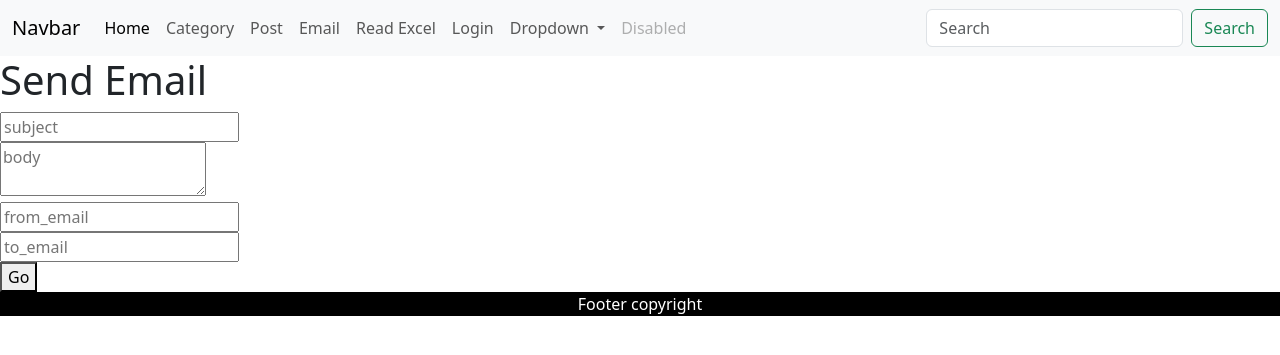
After one commit to songlei1979/simpleblog_24s1, a Django app: page /send_email_out/ in a window 1280 px wide. The commit adds this page. Shown: the top 355 px of the page. Run offline with Django 4.2, Linux system fonts and the light colour scheme.

Commit message:
all finished

```diff
--- a/blog/templates/base.html
+++ b/blog/templates/base.html
@@ -31,6 +31,14 @@
                 </li>
                 <li class="nav-item">
                     <a class="nav-link" aria-current="page" href="{% url "show_all_posts" %}">Post</a>
+                </li>
+            <li class="nav-item">
+                    <a class="nav-link" aria-current="page"
+                       href="{% url "send_email_out" %}">Email</a>
+                </li>
+            <li class="nav-item">
+                    <a class="nav-link" aria-current="page"
+                       href="{% url "read_excel" %}">Read Excel</a>
                 </li>
                 {% if user.is_authenticated %}
                     {% if user.profile %}
--- /dev/null
+++ b/blog/templates/send_email_out.html
@@ -0,0 +1,13 @@
+{% extends "base.html" %}
+{% block title %}Send Email{% endblock %}
+{% block content %}
+<h1>Send Email</h1>
+    <form method="post" action="{% url 'send_email_out' %}">
+        {% csrf_token %}
+        <input type="text" name="subject" placeholder="subject"><br>
+    <textarea name="body" placeholder="body"></textarea><br>
+    <input type="email" name="from_email" placeholder="from_email"><br>
+    <input type="email" name="to_email" placeholder="to_email"><br>
+    <button>Go</button>
+    </form>
+{% endblock %}
--- a/blog/urls.py
+++ b/blog/urls.py
@@ -19,4 +19,6 @@ urlpatterns = [
     path('create_profile/', views.create_profile, name='create_profile'),
     path('update_profile/<int:pk>/', views.ProfileUpdateView.as_view(), name='update_profile'),
     path('show_profile/<int:pk>/', views.ProfileDetailView.as_view(), name='show_profile'),
+    path('send_email_out/', views.send_email_out, name='send_email_out'),
+    path('read_excel/', views.read_excel, name='read_excel'),
 ]
--- a/blog/views.py
+++ b/blog/views.py
@@ -1,4 +1,6 @@
+import pandas
 from django.contrib.auth.models import User
+from django.core.mail import send_mail
 from django.shortcuts import render, redirect
 from django.urls import reverse_lazy
 from django.views.generic import ListView, DetailView, UpdateView
@@ -134,4 +136,63 @@ def sum_numbers(request):
     num1 = int(request.POST['num1'])
     num2 = int(request.POST['num2'])
     result = num1 + num2
-    return render(request, 'sum_numbers.html', {'result': result}
+    return render(request, 'sum_numbers.html', {'result': result})
+
+
+def send_email_out(request):
+    if request.method == 'POST':
+        subject = request.POST['subject']
+        body = request.POST['body']
+        from_email = request.POST['from_email']
+        to_email = request.POST['to_email']
+        send_mail(subject, body, from_email, [to_email])
+    return render(request, 'send_email_out.html')
+
+
+def read_excel(request):
+    if request.method == 'POST':
+        excel_file = request.FILES['excel_file']
+        worksheet = pandas.read_excel(excel_file)
+        data = pandas.DataFrame(worksheet, columns=[
+            "Username", "DOB", "Firstname", "Lastname",
+            "email", "Address", "Phone", "Youtube"
+        ])
+        usernames = data["Username"].tolist()
+        dobs = data["DOB"].tolist()
+        firstnames = data["Firstname"].tolist()
+        lastnames = data["Lastname"].tolist()
+        emails = data["email"].tolist()
+        addresses = data["Address"].tolist()
+        phones = data["Phone"].tolist()
+        youtubes = data["Youtube"].tolist()
+        i = 0
+        while i < len(usernames):
+            dob = dobs[i]
+            dob = dob.strftime('%Y-%m-%d') #1999-12-31
+            dob = str(dob)
+            password = dob.split('-')[0]+dob.split('-')[1]+dob.split('-')[2]
+            username = usernames[i]
+            first_name = firstnames[i]
+            last_name = lastnames[i]
+            email = emails[i]
+            address = addresses[i]
+            phone = phones[i]
+            youtube = youtubes[i]
+            User.objects.create_user(username=username,
+                                      password=password,
+                                    first_name=first_name,
+                                    last_name=last_name,
+                                    email=email)
+            Profile.objects.create(user=User.objects.get(username=username),
+                                   address=address,
+                                   phone=phone,
+                                   youtube=youtube)
+            i += 1
+
+        return render(request, 'read_excel.html', {
+            'msg': 'Done'
+        })
+    else:
+        return render(request, 'read_excel.html', {
+            'msg': ''
+        })
```
Also changed, not shown: blog/templates/read_excel.html (added, +12 -0 lines), simpleblog_24s1/settings.py (+8 -0 lines), db.sqlite3.
